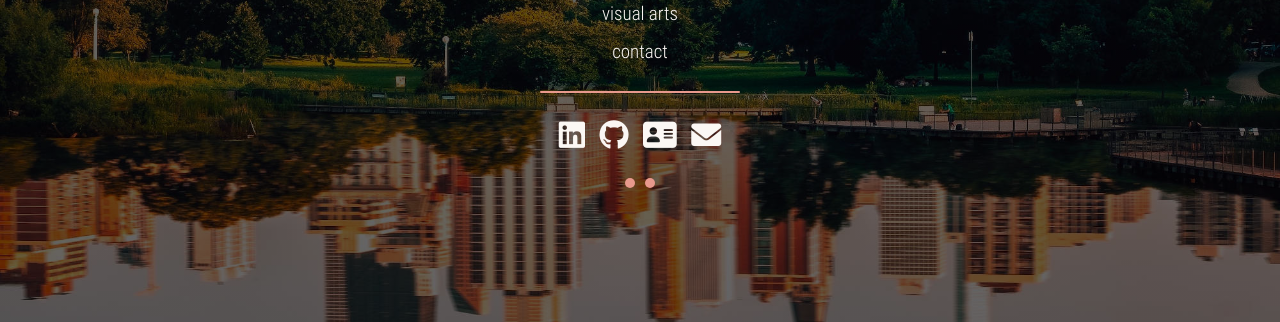
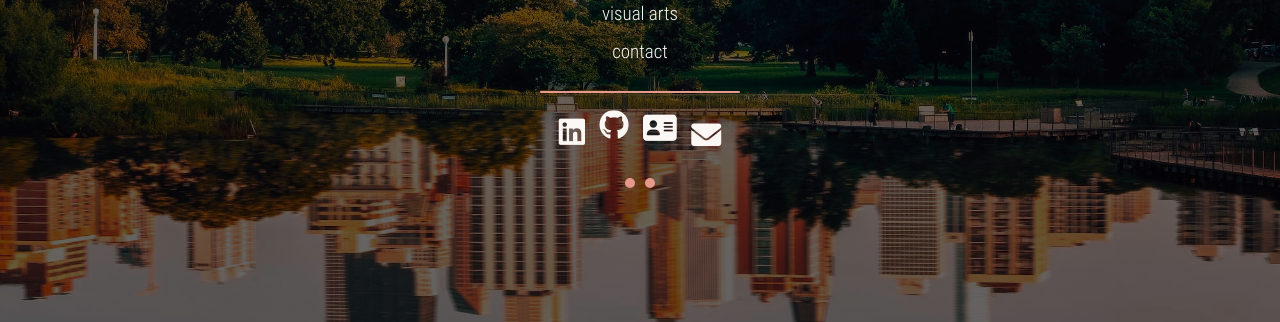
Before and after one commit to allyth/allyth.me, a Jekyll site: the page built from index.html, in a window 1280 px wide. Shown: the part 572-894 px from the top of the page. Built offline with Jekyll 4.4.1, drawn with Linux system fonts in a browser that asks for light colours.

Commit message:
Add side menu icon animations

```diff
--- a/_sass/main.scss
+++ b/_sass/main.scss
@@ -47,6 +47,38 @@ h2.video::before {
   font-size: 30px;
   margin-left: 5px;
   margin-right: 5px;
+}
+
+@keyframes float {
+  0% {
+    transform: translatey(0px);
+  }
+  50% {
+    transform: translatey(-10px);
+  }
+  100% {
+    transform: translatey(0px);
+  }
+}
+
+.side-menu .icons a>i.fa-linkedin {
+  animation: float 2s ease-in-out 2;
+  animation-delay: 1s;
+}
+
+.side-menu .icons a>i.fa-github {
+  animation: float 2s ease-in-out 2;
+  animation-delay: 1.5s;
+}
+
+.side-menu .icons a>i.fa-address-card {
+  animation: float 2s ease-in-out 2;
+  animation-delay: 2s;
+}
+
+.side-menu .icons a>i.fa-envelope {
+  animation: float 2s ease-in-out 2;
+  animation-delay: 2.5s;
 }
 
 .bs-tooltip-auto[x-placement^=top] .arrow::before,
```
